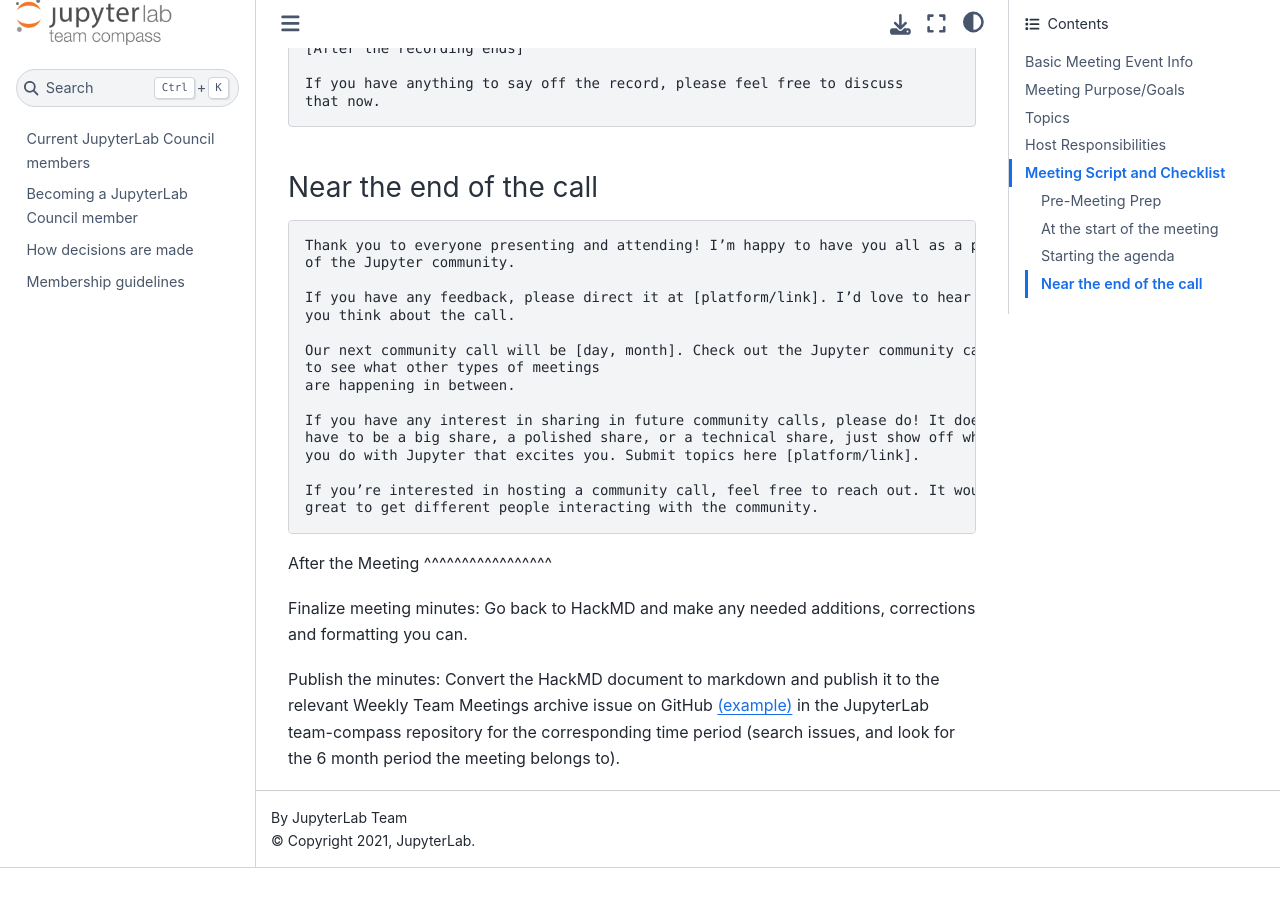
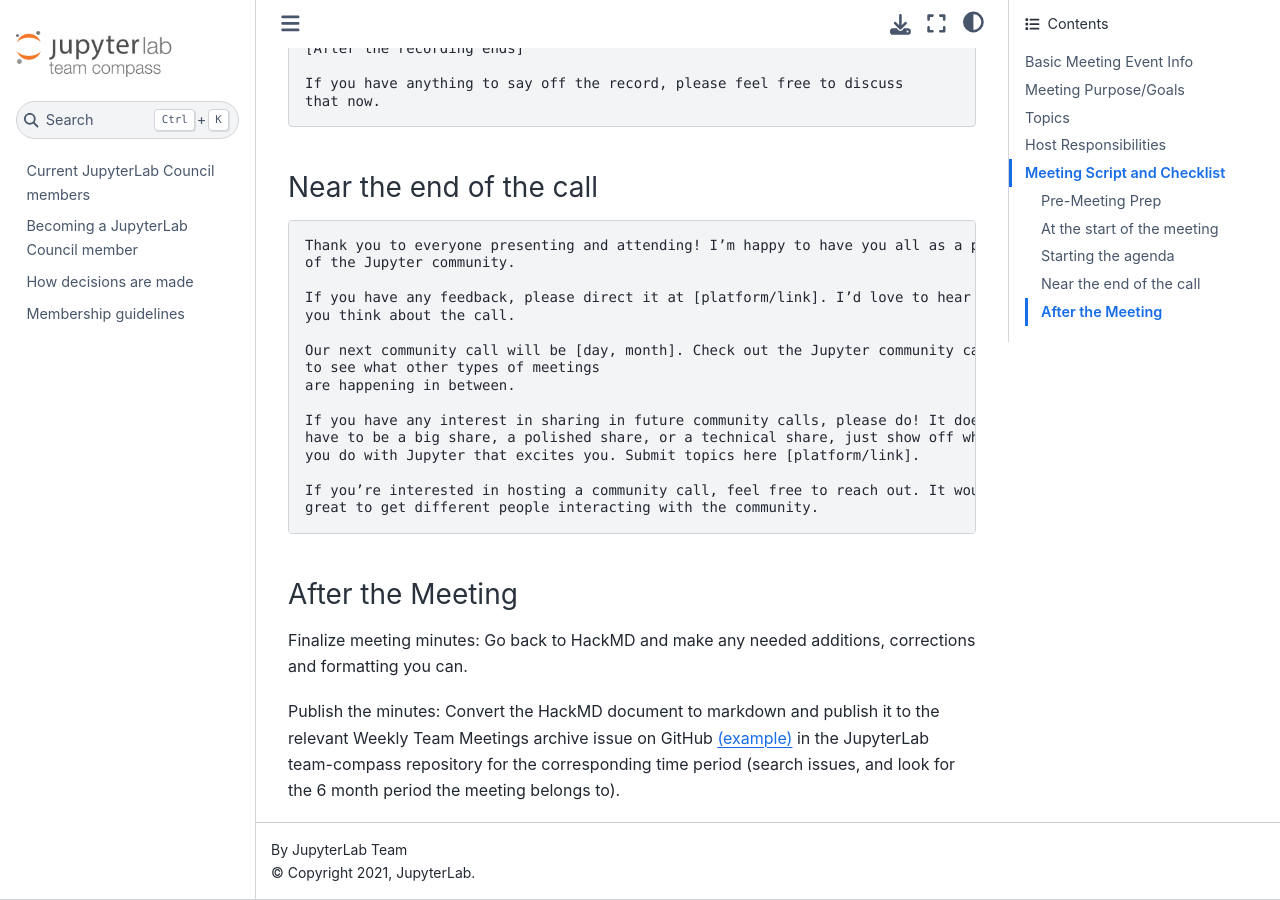
Before and after one commit to jupyterlab/frontends-team-compass, a Sphinx documentation site: the page built from docs/host_guide.md, in a window 1280 px wide and 900 px high, scrolled down 3175 px. Built offline with Sphinx 7.4.7 and the Sphinx Book theme 1.1.4, drawn with Linux system fonts in a browser that asks for light colours; before the commit the page ends 4043 px from its top, so only the background shows below that.

Commit message:
Heading format.

````diff
--- a/docs/host_guide.md
+++ b/docs/host_guide.md
@@ -150,8 +150,7 @@
 great to get different people interacting with the community.
 ```
 
-After the Meeting
-^^^^^^^^^^^^^^^^^
+### After the Meeting
 
 Finalize meeting minutes: Go back to HackMD and make any needed additions,
 corrections and formatting you can.
````
